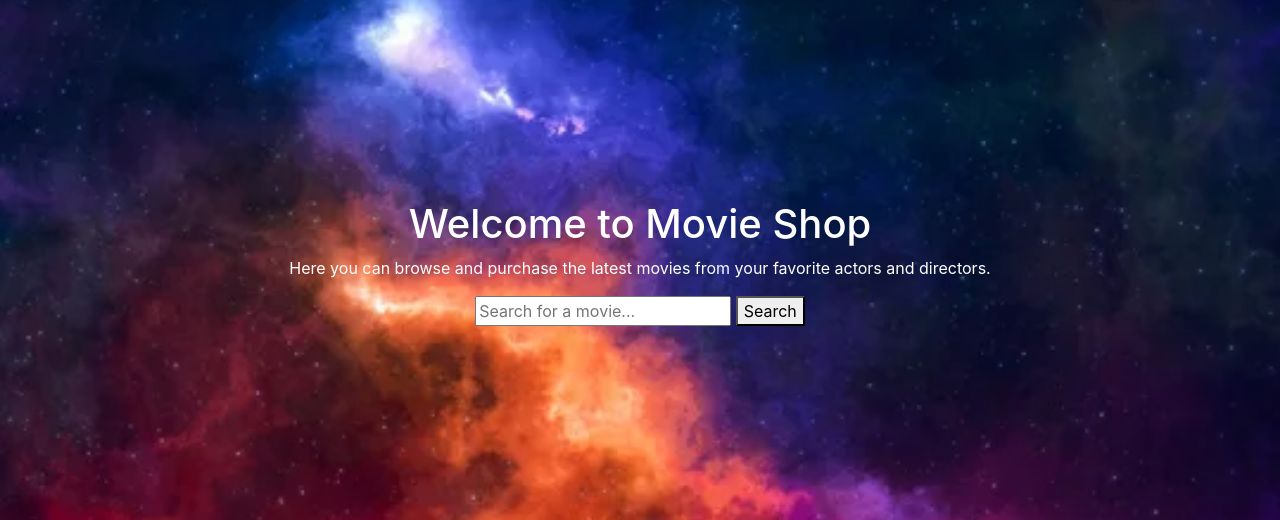
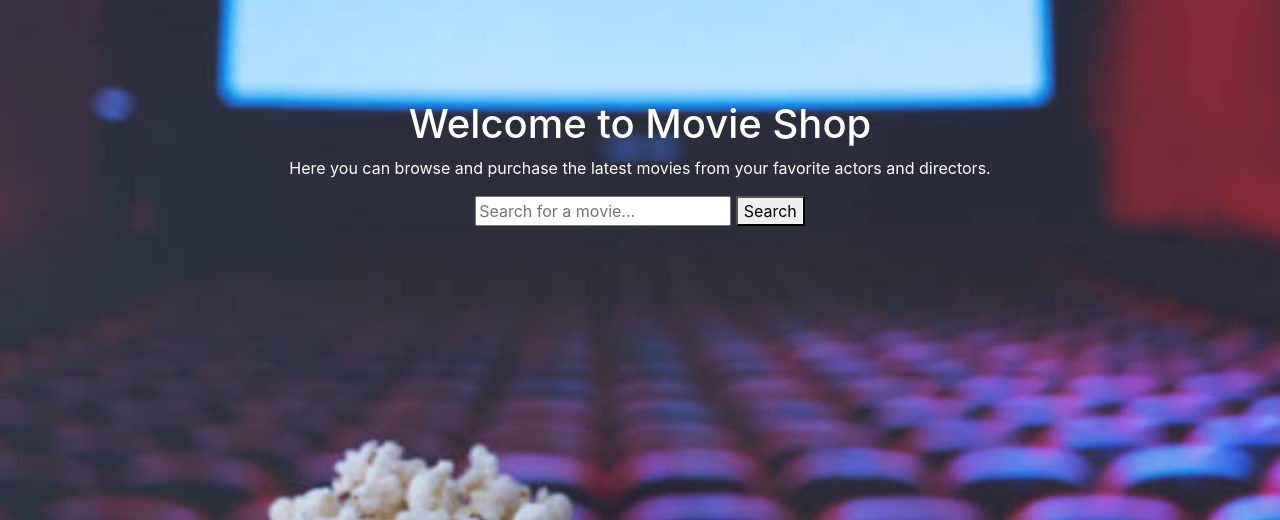
Before and after one commit to SoftCysec/Livity-Movie-Shop, a Django app: page / in a window 1280 px wide. Shown: the part 56-576 px from the top of the page. Run offline with Django 4.2, Linux system fonts and the light colour scheme; some libraries are stand-ins or nearby versions.

Commit message:
bg modified

```diff
--- a/templates/base.html
+++ b/templates/base.html
@@ -14,7 +14,7 @@
     <title>Livity Movie Shop</title>
 </head>
 
-<body style="background-image: url('{% static 'images/back.webp' %}'); background-repeat: no repeat; background-size: cover;">
+<body style="background-image: url('{% static 'images/back2.jpg' %}'); background-repeat: no-repeat; background-size: cover;">
     <nav class="navbar navbar-expand-lg navbar-light bg-info">
         <a class="navbar-brand" href="{% url 'myapp:index' %}">Livity Movie Shop</a>
         <button class="navbar-toggler" type="button" data-toggle="collapse" data-target="#navbarNav" aria-controls="navbarNav" aria-expanded="false" aria-label="Toggle navigation">
--- a/templates/movies/index.html
+++ b/templates/movies/index.html
@@ -1,7 +1,7 @@
 <!-- index.html -->
 
 {% extends 'base.html' %} {% block content %}
-<div style="text-align:center; margin-top: 200px;">
+<div style="text-align:center; margin-top: 100px;">
     <h1>Welcome to Movie Shop</h1>
     <p>Here you can browse and purchase the latest movies from your favorite actors and directors.</p>
 </div>
```
Also changed, not shown: static/images/back2.jpg (added).
